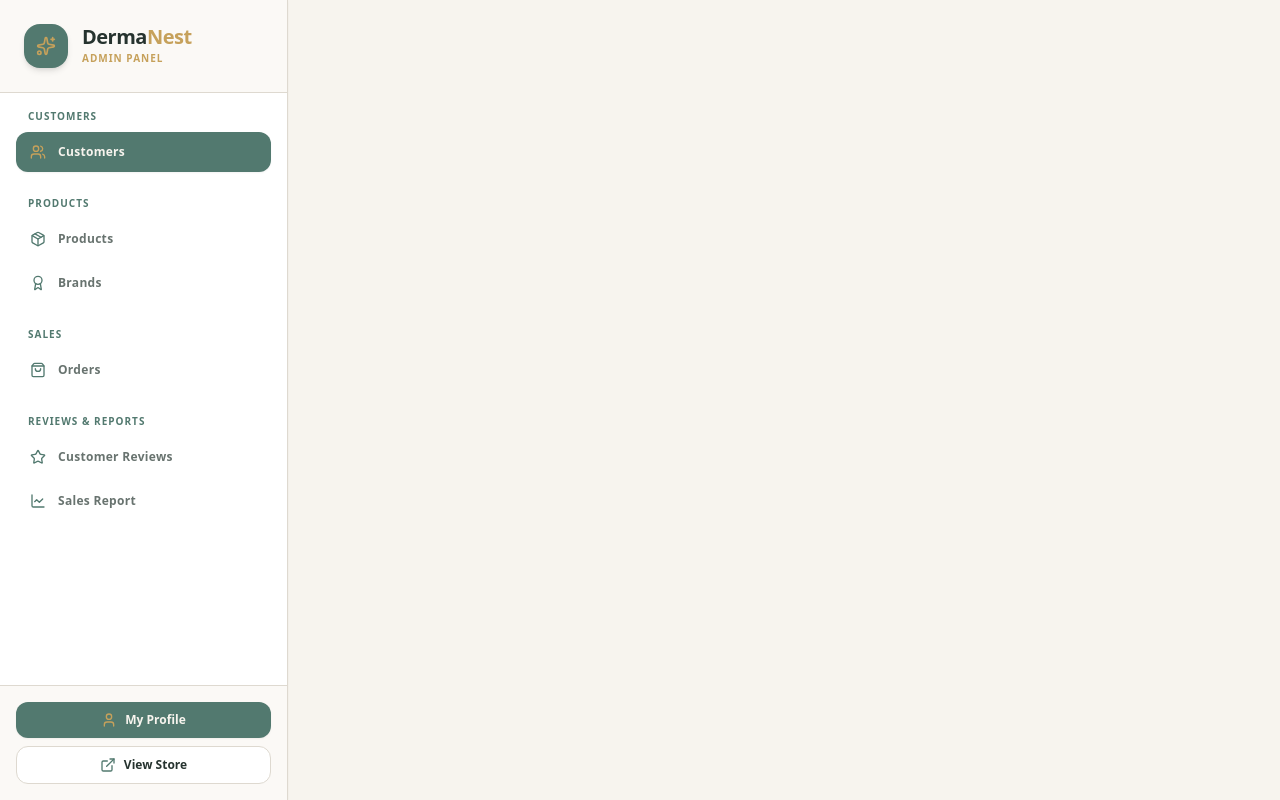
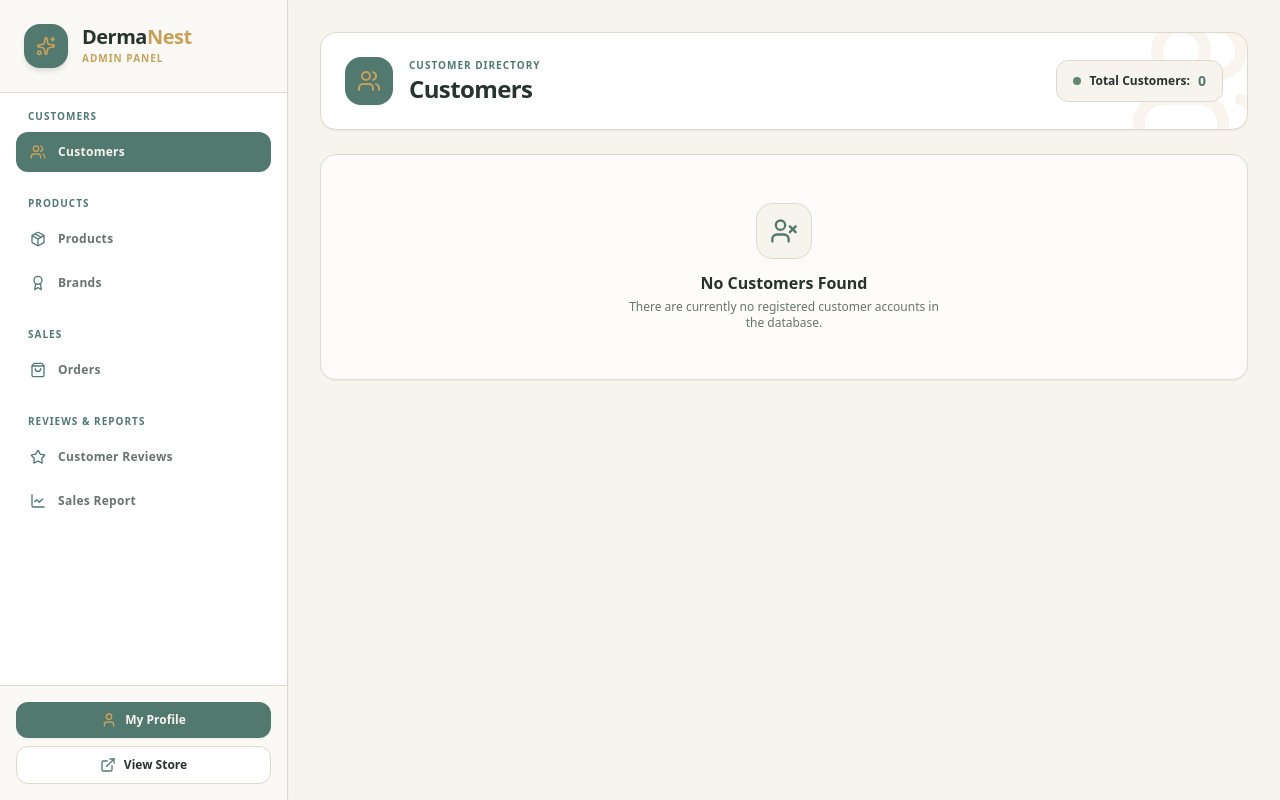
Before and after one commit to bipinjlimbu/B2C-E-Commerce---Django-Project-V, a Django app: page /dashboard/admin/ in a window 1280 px wide. Run offline with Django 5.2, Linux system fonts and the light colour scheme; a user stored in the database is signed in.

Commit message:
Customer Management Section Added

```diff
--- a/dn_project/dn_app/templates/dashboard/admin/_customer_management.html
+++ b/dn_project/dn_app/templates/dashboard/admin/_customer_management.html
@@ -0,0 +1,183 @@
+<div class="space-y-6">
+
+    <div class="bg-[#FFFFFF] rounded-2xl p-6 border border-[#DED9D0] shadow-sm relative overflow-hidden">
+        <div class="absolute -right-6 -bottom-6 text-[#C6A15B]/10 pointer-events-none">
+            <i data-lucide="users" class="w-36 h-36"></i>
+        </div>
+
+        <div class="flex flex-col sm:flex-row sm:items-center justify-between gap-4 relative z-10">
+            <div class="flex items-center gap-4">
+                <div class="w-12 h-12 rounded-2xl bg-[#52796F] text-[#C6A15B] flex items-center justify-center shrink-0 shadow-sm">
+                    <i data-lucide="users" class="w-6 h-6"></i>
+                </div>
+                <div>
+                    <span class="text-[10px] font-bold text-[#52796F] uppercase tracking-widest block">Customer Directory</span>
+                    <h1 class="text-2xl font-bold text-[#26332F] tracking-tight">Customers</h1>
+                </div>
+            </div>
+
+            <div class="flex items-center gap-3">
+                <div class="bg-[#F7F4EE] text-[#26332F] px-4 py-2.5 rounded-xl border border-[#DED9D0] text-xs font-bold flex items-center gap-2">
+                    <span class="w-2 h-2 rounded-full bg-[#5F8A70]"></span>
+                    <span>Total Customers:</span>
+                    <span class="text-[#52796F] font-black text-sm">{{ customers|length|default:"0" }}</span>
+                </div>
+            </div>
+        </div>
+    </div>
+
+    <div class="bg-[#FFFFFF] border border-[#DED9D0] rounded-2xl shadow-sm overflow-hidden">
+        <div class="overflow-x-auto">
+            <table class="w-full text-left border-collapse">
+                {% if customers %}
+                    <thead>
+                        <tr class="border-b border-[#DED9D0] text-[10px] font-bold uppercase tracking-widest text-[#52796F] bg-[#F7F4EE]">
+                            <th class="py-4 px-6">Customer</th>
+                            <th class="py-4 px-4">Email</th>
+                            <th class="py-4 px-4">Phone</th>
+                            <th class="py-4 px-4">Delivery Address</th>
+                            <th class="py-4 px-4">Status</th>
+                            <th class="py-4 px-6 text-right">Actions</th>
+                        </tr>
+                    </thead>
+                {% endif %}
+                <tbody class="divide-y divide-[#DED9D0]/60 text-sm font-medium text-[#26332F]">
+                    {% for customer in customers %}
+                        <tr class="hover:bg-[#F7F4EE]/60 transition-colors group">
+                            <td class="py-4 px-6">
+                                <div class="flex items-center gap-3">
+                                    <div class="w-11 h-11 rounded-xl bg-[#F7F4EE] border border-[#DED9D0] overflow-hidden flex items-center justify-center shrink-0 group-hover:border-[#C6A15B] transition-colors shadow-xs">
+                                        {% if customer.profile_picture %}
+                                            <img src="{{ customer.profile_picture.url }}" alt="{{ customer.first_name }}" class="w-full h-full object-cover">
+                                        {% else %}
+                                            <i data-lucide="user" class="w-5 h-5 text-[#52796F]"></i>
+                                        {% endif %}
+                                    </div>
+                                    <div>
+                                        <span class="text-[#26332F] font-bold block leading-tight group-hover:text-[#52796F] transition-colors">
+                                            {{ customer.first_name }} {{ customer.last_name }}
+                                        </span>
+                                        <span class="text-xs text-[#68736F] font-semibold block mt-0.5">
+                                            @{{ customer.username }}
+                                        </span>
+                                    </div>
+                                </div>
+                            </td>
+                            <td class="py-4 px-4 text-[#68736F] text-xs font-semibold">
+                                <div class="flex items-center gap-2">
+                                    <i data-lucide="mail" class="w-3.5 h-3.5 text-[#52796F]"></i>
+                                    <span>{{ customer.email }}</span>
+                                </div>
+                            </td>
+                            <td class="py-4 px-4 text-[#68736F] text-xs font-semibold whitespace-nowrap">
+                                <div class="flex items-center gap-2">
+                                    <i data-lucide="phone" class="w-3.5 h-3.5 text-[#52796F]"></i>
+                                    <span>{{ customer.phone }}</span>
+                                </div>
+                            </td>
+                            <td class="py-4 px-4 text-xs text-[#68736F] max-w-xs font-medium">
+                                <div class="truncate flex items-center gap-1.5" title="{{ customer.address }}">
+                                    <i data-lucide="map-pin" class="w-3.5 h-3.5 text-[#52796F] shrink-0"></i>
+                                    <span class="truncate">{{ customer.address }}</span>
+                                </div>
+                            </td>
+                            <td class="py-4 px-4 whitespace-nowrap">
+                                <span class="inline-flex items-center gap-1.5 bg-[#5F8A70]/10 text-[#5F8A70] text-[11px] font-bold px-2.5 py-1 rounded-full border border-[#5F8A70]/20">
+                                    <span class="w-1.5 h-1.5 rounded-full bg-[#5F8A70]"></span>
+                                    Active
+                                </span>
+                            </td>
+                            <td class="py-4 px-6 text-right whitespace-nowrap">
+                                <div class="flex items-center justify-end gap-2">
+                                    <button type="button"
+                                            onclick="openDeleteCustomerModal('/profile/delete/{{ customer.id }}/')"
+                                            title="Remove Customer"
+                                            class="p-2 bg-[#F7F4EE] hover:bg-[#B85C62] text-[#68736F] hover:text-[#FFFFFF] rounded-xl border border-[#DED9D0] hover:border-[#B85C62] transition-all shadow-xs">
+                                        <i data-lucide="trash-2" class="w-4 h-4"></i>
+                                    </button>
+                                </div>
+                            </td>
+                        </tr>
+                    {% empty %}
+                        <tr>
+                            <td colspan="6" class="py-12 px-6 text-center bg-[#F7F4EE]/30">
+                                <div class="max-w-xs mx-auto text-center space-y-3">
+                                    <div class="w-14 h-14 rounded-2xl bg-[#F7F4EE] border border-[#DED9D0] flex items-center justify-center mx-auto text-[#52796F]">
+                                        <i data-lucide="user-x" class="w-7 h-7"></i>
+                                    </div>
+                                    <div>
+                                        <p class="text-base font-bold text-[#26332F]">No Customers Found</p>
+                                        <p class="text-xs text-[#68736F] mt-1">There are currently no registered customer accounts in the database.</p>
+                                    </div>
+                                </div>
+                            </td>
+                        </tr>
+                    {% endfor %}
+                </tbody>
+            </table>
+        </div>
+    </div>
+
+</div>
+
+<div id="deleteCustomerModal" class="fixed inset-0 bg-[#26332F]/60 backdrop-blur-sm flex items-center justify-center p-4 z-50 opacity-0 pointer-events-none transition-opacity duration-300">
+    <div id="deleteCustomerModalCard" class="bg-[#FFFFFF] border border-[#DED9D0] rounded-3xl max-w-sm w-full p-6 space-y-6 shadow-2xl transform scale-95 transition-transform duration-300">
+        <div class="flex items-start gap-4">
+            <div class="w-12 h-12 rounded-2xl bg-[#B85C62]/10 border border-[#B85C62]/20 flex items-center justify-center text-[#B85C62] shrink-0">
+                <i data-lucide="alert-triangle" class="w-6 h-6"></i>
+            </div>
+            <div class="space-y-1 pt-0.5">
+                <h3 class="text-base font-bold text-[#26332F]">Remove Customer Account</h3>
+                <p class="text-xs text-[#68736F] leading-relaxed">
+                    Are you sure you want to remove this customer account? This action cannot be undone.
+                </p>
+            </div>
+        </div>
+
+        <div class="flex items-center justify-end gap-3 pt-2 border-t border-[#DED9D0]/60">
+            <button type="button" onclick="closeDeleteCustomerModal()" class="px-4 py-2.5 bg-[#F7F4EE] hover:bg-[#DED9D0]/40 border border-[#DED9D0] text-[#68736F] hover:text-[#26332F] font-bold text-xs rounded-xl transition-all">
+                Cancel
+            </button>
+            <a id="confirmDeleteCustomerBtn" href="#" class="px-5 py-2.5 bg-[#B85C62] hover:bg-[#96494F] text-[#FFFFFF] font-bold text-xs rounded-xl transition-all shadow-md flex items-center gap-1.5">
+                <i data-lucide="trash-2" class="w-4 h-4"></i>
+                <span>Delete</span>
+            </a>
+        </div>
+    </div>
+</div>
+
+<script>
+    const deleteCustomerModal = document.getElementById('deleteCustomerModal');
+    const deleteCustomerModalCard = document.getElementById('deleteCustomerModalCard');
+    const confirmDeleteCustomerBtn = document.getElementById('confirmDeleteCustomerBtn');
+
+    function openDeleteCustomerModal(deleteUrl) {
+        confirmDeleteCustomerBtn.setAttribute('href', deleteUrl);
+        document.body.style.overflow = 'hidden';
+
+        deleteCustomerModal.classList.remove('opacity-0', 'pointer-events-none');
+        deleteCustomerModalCard.classList.remove('scale-95');
+        deleteCustomerModalCard.classList.add('scale-100');
+    }
+
+    function closeDeleteCustomerModal() {
+        deleteCustomerModal.classList.add('opacity-0', 'pointer-events-none');
+        deleteCustomerModalCard.classList.remove('scale-100');
+        deleteCustomerModalCard.classList.add('scale-95');
+        document.body.style.overflow = '';
+    }
+
+    if (deleteCustomerModal) {
+        deleteCustomerModal.addEventListener('click', function(e) {
+            if (e.target === deleteCustomerModal) {
+                closeDeleteCustomerModal();
+            }
+        });
+
+        document.addEventListener('keydown', function(e) {
+            if (e.key === 'Escape' && !deleteCustomerModal.classList.contains('pointer-events-none')) {
+                closeDeleteCustomerModal();
+            }
+        });
+    }
+</script>
--- a/dn_project/static/css/styles.css
+++ b/dn_project/static/css/styles.css
@@ -956,6 +956,14 @@ Ensure the default browser behavior of the `hidden` attribute.
   width: 1.75rem;
 }
 
+.w-1\.5 {
+  width: 0.375rem;
+}
+
+.w-1 {
+  width: 0.25rem;
+}
+
 .min-w-\[320px\] {
   min-width: 320px;
 }
@@ -1350,6 +1358,10 @@ Ensure the default browser behavior of the `hidden` attribute.
   border-color: rgb(198 161 91 / 0.4);
 }
 
+.border-\[\#5F8A70\]\/20 {
+  border-color: rgb(95 138 112 / 0.2);
+}
+
 .bg-\[\#F7F4EE\] {
   --tw-bg-opacity: 1;
   background-color: rgb(247 244 238 / var(--tw-bg-opacity));
@@ -1448,6 +1460,10 @@ Ensure the default browser behavior of the `hidden` attribute.
 
 .bg-\[\#F7F4EE\]\/30 {
   background-color: rgb(247 244 238 / 0.3);
+}
+
+.bg-\[\#5F8A70\]\/10 {
+  background-color: rgb(95 138 112 / 0.1);
 }
 
 .bg-gradient-to-r {
```
